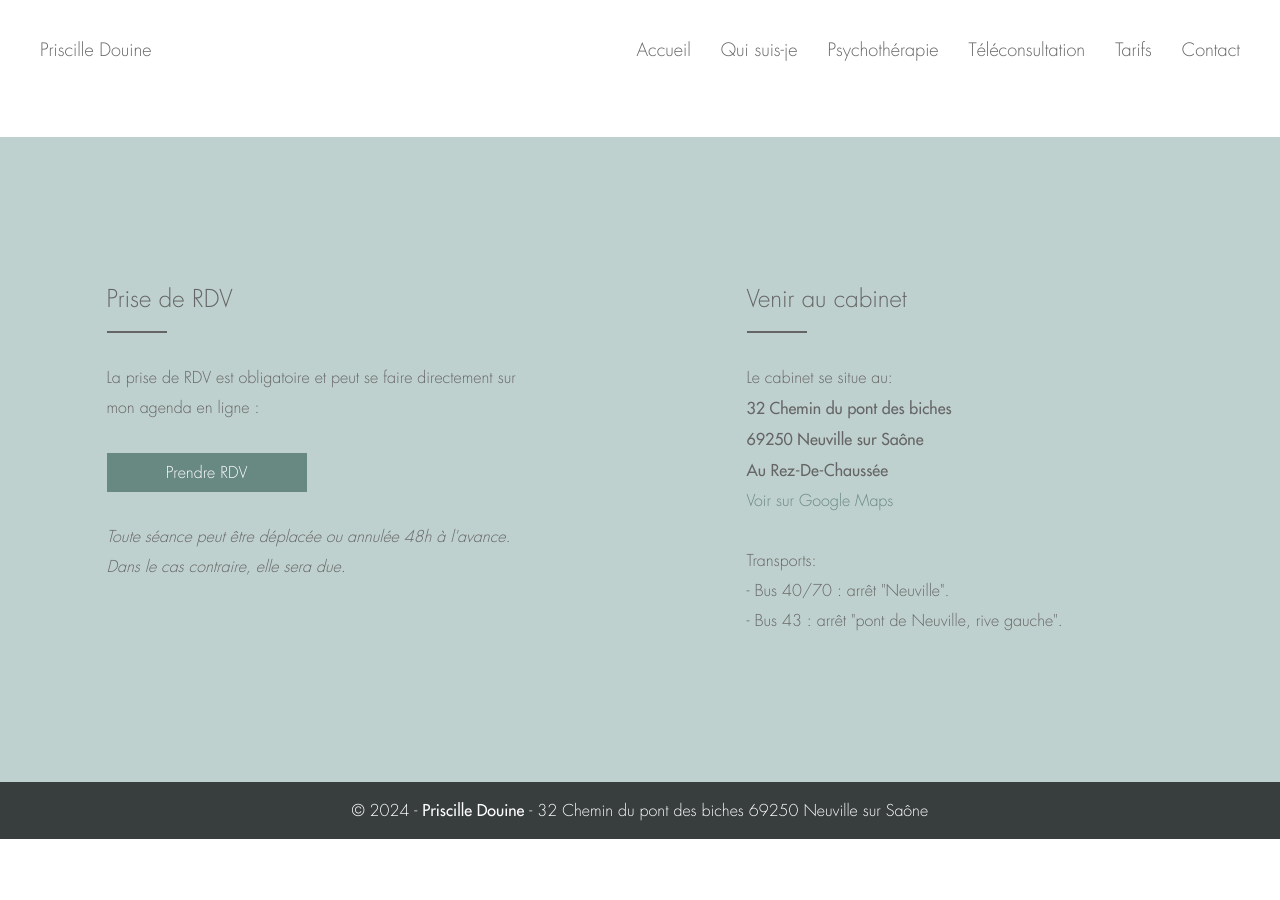
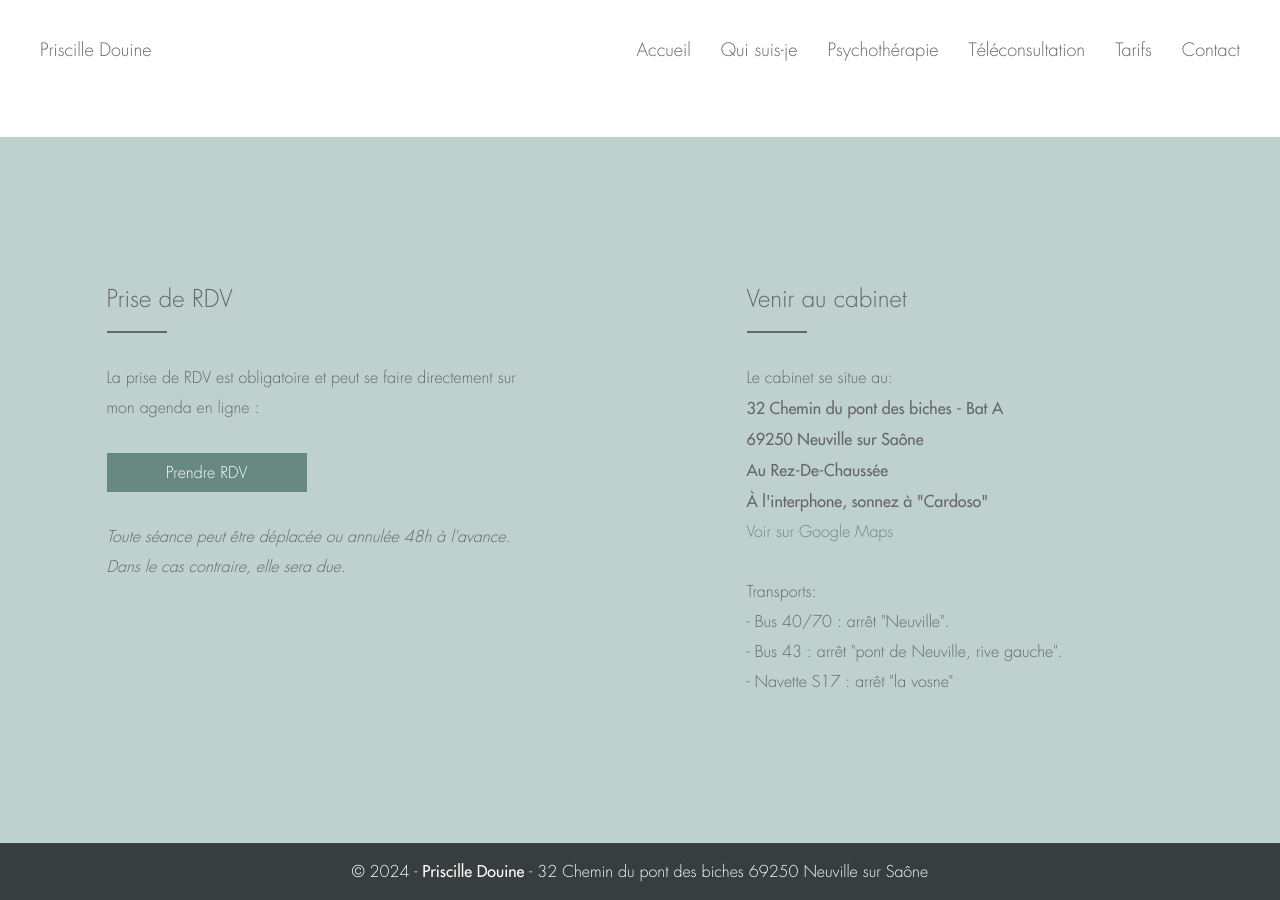
Before and after one commit to florentdouine/psychologue, a Jekyll site: the page built from contact.html, in a window 1280 px wide and 900 px high, scrolled down 629 px. Built offline with Jekyll 4.4.1, drawn with Linux system fonts in a browser that asks for light colours; before the commit the page ends 1468 px from its top, so only the background shows below that.

Commit message:
Improve adress description

```diff
--- a/contact.html
+++ b/contact.html
@@ -61,14 +61,16 @@ order: 6
             <h3 class="line-below">Venir au cabinet</h3>
             <p>
                 Le cabinet se situe au:<br/>
-                <strong>32 Chemin du pont des biches</strong><br/>
+                <strong>32 Chemin du pont des biches - Bat A</strong><br/>
                 <strong>69250 Neuville sur Saône<br/></strong>
                 <strong>Au Rez-De-Chaussée<br/></strong>
+                <strong>À l'interphone, sonnez à "Cardoso"<br/></strong>
                 <a href="https://maps.app.goo.gl/6FKRMxSEyoKGSqe97" target="_blank">Voir sur Google Maps</a><br/>
                 <br/>
                 Transports:<br/>
 - Bus 40/70 : arrêt "Neuville".<br/>
 - Bus 43 : arrêt "pont de Neuville, rive gauche".<br/>
+- Navette S17 : arrêt "la vosne"<br/>
             </p>
         </div>
     </div>
```
